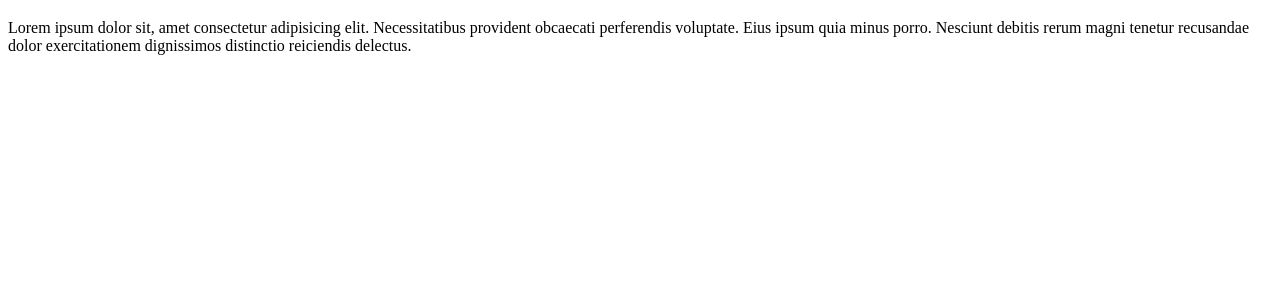
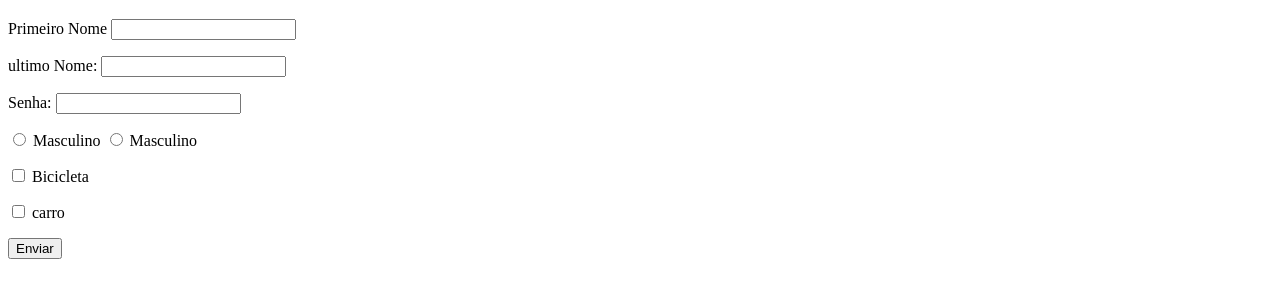
Before and after one commit to douglasponciano/Ola-Mundo, a plain HTML site: page site-exemplo/index.html in a window 1280 px wide. Shown: the part 61-358 px from the top of the page. Drawn offline with Linux system fonts and the light colour scheme.

Commit message:
Update index.html

```diff
--- a/site-exemplo/index.html
+++ b/site-exemplo/index.html
@@ -3,12 +3,53 @@
 <head>
     <meta charset="UTF-8">
     <meta name="viewport" content="width=device-width, initial-scale=1.0">
+
     <title>Meu Primeiro site</title>
+
 </head>
 <body>
     <h1>Olá Mundo</h1>
 
-    <p> Lorem ipsum dolor sit, amet consectetur adipisicing elit. Necessitatibus provident obcaecati perferendis voluptate. Eius ipsum quia minus porro. Nesciunt debitis rerum magni tenetur recusandae dolor exercitationem dignissimos distinctio reiciendis delectus.</p>
+   <form>
+
+    <div>
+        <label for="nome"> Primeiro Nome </label>
+        <input type="text" name="nome" id="nome">
+
+
+            <p>  ultimo Nome: <input type="text" name="lastname" </p>
+    </div>
+
+     <div>
+
+           <p>  Senha: <input type="password" name="senha"     </p>
+
+
+     </div>
+
+
+     <div>
+
+<input type="radio" value="male" name="genero"> Masculino
+<input type="radio" value="female" name="genero"> Masculino
+
+     </div>
+
+     <div>
+         <p>  <input type="checkbox" name="bike"> Bicicleta     </p>
+         <p>  <input type="checkbox" name="carro"> carro     </p>
+     </div>
+
+
+<div>
+
+<button type="submit"> Enviar</button>
+
+</div>
+
+
+    </form>
+
 </body>
 
 </html>
```
